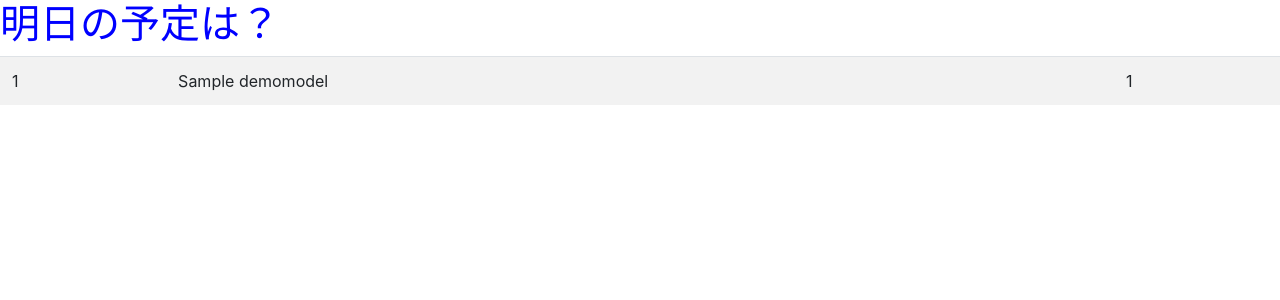
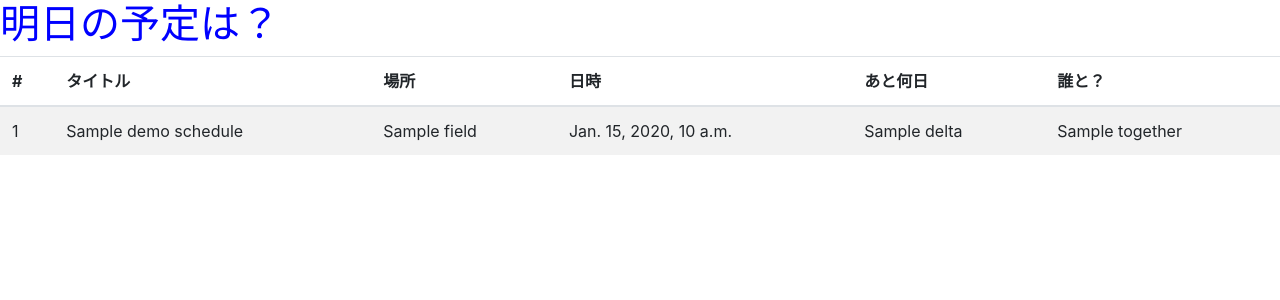
Before and after one commit to SomaSasaki/django_taskapp, a Django app: template templates/home.html in a window 1280 px wide. Shown: the top 300 px of the page. Run offline with Django 3.2, Linux system fonts and the light colour scheme; the template is opened without the code that fills it: most values are stand-ins (such as "Sample title", 1, 10 or a date in 2020).

Commit message:
fix models.py

```diff
--- a/django_taskapp/views.py
+++ b/django_taskapp/views.py
@@ -1,9 +1,9 @@
 from django.shortcuts import render
 from django.views.generic.base import TemplateView
 from django.views.generic import ListView
-from .models import DemoModel
+from .models import DemoSchedule
 
 class HomeView(ListView):
 	template_name = "home.html"
-	model = DemoModel
-	context_object_name = 'demomodels'
+	model = DemoSchedule
+	context_object_name = 'demoSchedule'
--- a/templates/home.html
+++ b/templates/home.html
@@ -13,12 +13,25 @@
 <h1>明日の予定は？</h1>
 
 <table class='table table-striped'>
+    <thead>
+    <tr>
+        <th scope="col">#</th>
+        <th scope="col">タイトル</th>
+        <th scope="col">場所</th>
+        <th scope="col">日時</th>
+        <th scope="col">あと何日</th>
+        <th scope="col">誰と？</th>
+    </tr>
+    </thead>
     <tbody>
-        {% for i in demomodels %}
+    {% for i in demoSchedule %}
     <tr>
         <td>{{ i.pk }}</td>
         <td>{{ i.title }}</td>
-            <td>{{ i.number }}</td>
+        <td>{{ i.field }}</td>
+        <td>{{ i.date }}</td>
+        <td>{{ i.delta }}</td>
+        <td>{{ i.together }}</td>
     </tr>
     {% endfor %}
     </tbody>
```
Also changed, not shown: django_taskapp/models.py (+5 -7 lines), django_taskapp/tests/test_views.py (+1 -1 lines), boot/js/bootstrap.bundle.js, boot/js/bootstrap.js, django_taskapp/migrations/0001_initial.py. Lines whose indentation alone changed are shown as unchanged.
